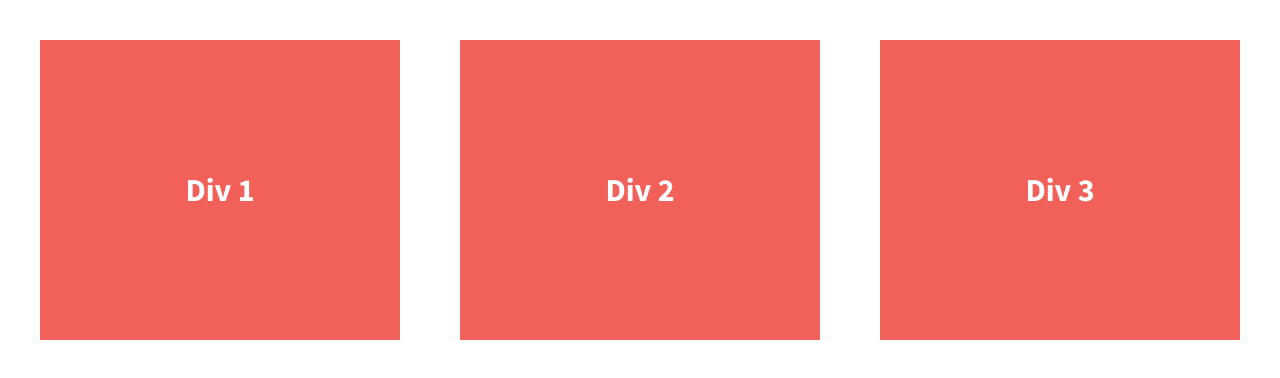
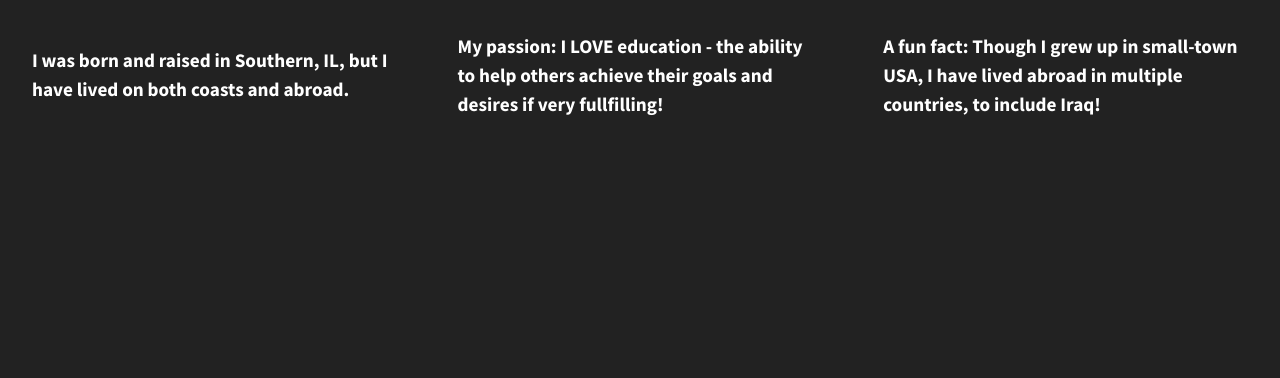
Before and after one commit to DrGonzo79/divs-flexbox-starter, a plain HTML site: page index.html in a window 1280 px wide. Drawn offline with nearby package versions, Linux system fonts and the light colour scheme.

Commit message:
Added new css for dark background

```diff
--- a/css/main.css
+++ b/css/main.css
@@ -97,14 +97,16 @@ textarea {
 
 
 html {
-  background-color: #fff;
+  background-color: #222;
   height: 100%;
+  width: 100%;
 }
 
 body {
   font-family: 'Source Sans Pro', sans-serif;
   padding: 2em;
-  font-size: 1.25em;
+  font-size: 1em;
+  color:#fff;
   height: 100%;
 }
 
@@ -112,6 +114,8 @@ body {
   /*add display:flex and set justify-content to space-between*/
   font-weight: 700;
   display: flex;
+  flex-flow: row wrap;
+  align-items: center;
   justify-content: space-between;
 }
 
@@ -119,16 +123,18 @@ body {
   /*give the divs a width of 30%, add display:flex, set justify-content and align-items to center*/
   color: #fff;
   line-height: 1.5em;
-  font-size: 1.6em;
-  background-color: #f16059;
-  height: 300px;
+  font-size: 1.2em;
+  height: auto;
   display: flex;
   justify-content: center;
   align-items: center;
   width: 30%;
 }
 
-
+.wrapper span {
+    font-family: 'Lora', sans-serif;
+    font-size: 1.3em;
+}
 
 
 /* ==========================================================================
--- a/index.html
+++ b/index.html
@@ -1,5 +1,5 @@
 <!doctype html>
-<html class="no-js" lang="">
+<html class="no-js" lang="en">
     <head>
         <meta charset="utf-8">
         <meta http-equiv="x-ua-compatible" content="ie=edge">
@@ -23,13 +23,13 @@
 
         <section class="wrapper">
             <div class="div-1">
-                Div 1
+                I was born and raised in Southern, IL, but I have lived on both coasts and abroad.
             </div>
             <div class="div-2">
-                Div 2
+                My passion: I LOVE education - the ability to help others achieve their goals and desires if very fullfilling!
             </div>
             <div class="div-3">
-                Div 3
+                A fun fact: Though I grew up in small-town USA, I have lived abroad in multiple countries, to include Iraq!
             </div>
         </section>
 
```
